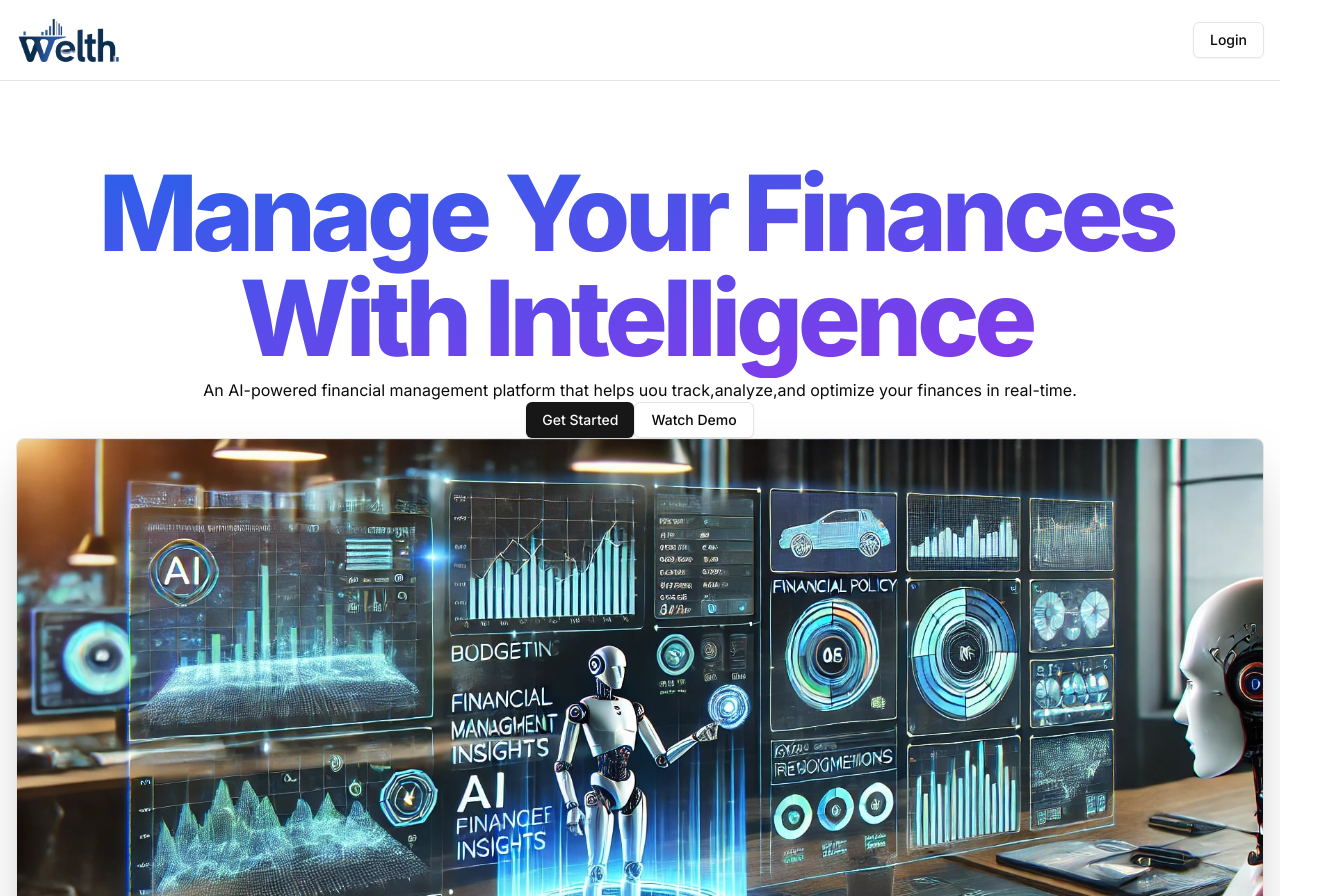
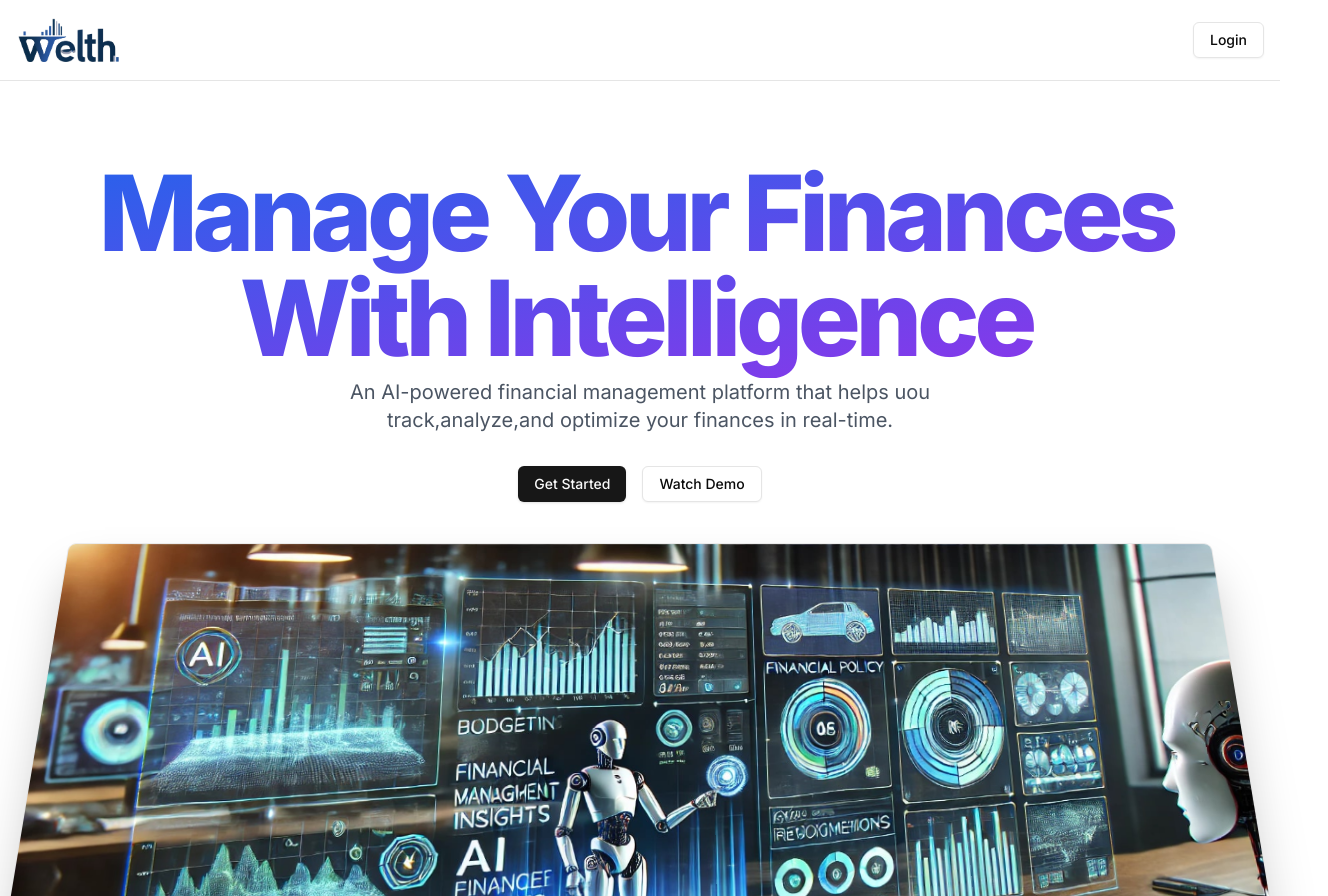
Before and after one commit to MyselfAkashYadav/financeV1, a Next.js app: page / in a window 1280 px wide. Shown: the top 896 px of the page, 1328 px wide, since content can reach past the window. Built offline with nearby package versions, Linux system fonts and the light colour scheme; no server answers.

Commit message:
hero image small animation

```diff
--- a/app/globals.css
+++ b/app/globals.css
@@ -85,3 +85,16 @@ body {
 }
 
 }
+.hero-image-wrapper{
+  perspective: 1000px;
+}
+
+.hero-image{
+  transform: rotateX(15deg) scale(1);
+  transition: transform 0.5s ease-out;
+  will-change: transform;
+}
+
+.hero-image.scrolled{
+  transform: rotateX(0deg) scale(1) translateY(40px);
+}
--- a/components/hero.jsx
+++ b/components/hero.jsx
@@ -1,12 +1,32 @@
 "use client"
 import { Divide } from 'lucide-react'
-import React from 'react'
+import React, { useRef, useEffect } from 'react'
 import Image from 'next/image'
 import { Button } from '@/components/ui/button'
 import Link from 'next/link'
 
 
+
 const hero = () => {
+
+    const heroImageRef = useRef();
+    useEffect(() => {
+      const imageElement=heroImageRef.current;
+      const handleScroll=()=>{
+
+        const scrollPosition=window.scrollY;
+        const scrollThreshold=100;
+        if(scrollPosition>scrollThreshold){
+          imageElement.classList.add("scrolled");
+        }else{
+            imageElement.classList.remove("scrolled");
+        }
+      }
+      window.addEventListener("scroll",handleScroll)
+
+      return ()=>window.removeEventListener("scroll",handleScroll)
+    },[])
+
   return (
     <div className='pb-20 px-4'>
         <div className='container mx-auto text-center'>
@@ -15,11 +35,11 @@ const hero = () => {
                 Manage Your Finances <br/> With Intelligence
             </h1>
             {/* hero description */}
-            <p>
+            <p className='text-xl text-gray-600 mb-8 max-w-2xl mx-auto'>
                An AI-powered financial management platform that helps uou track,analyze,and optimize your finances in real-time.
             </p>
             {/* hero buttons */}
-            <div>
+            <div className="flex justify-center space-x-4">
                 <Link href="/dashboard">
                 <Button className="lg " >Get Started</Button>
                 </Link>
@@ -28,8 +48,8 @@ const hero = () => {
                 </Link>
             </div>
             {/* hero image */}
-            <div>
-                <div>
+            <div className="hero-image-wrapper">
+                <div ref={heroImageRef} className="hero-image">
                     <Image src="/banner.jpg"
                     width={1280}
                     height={720}
```
